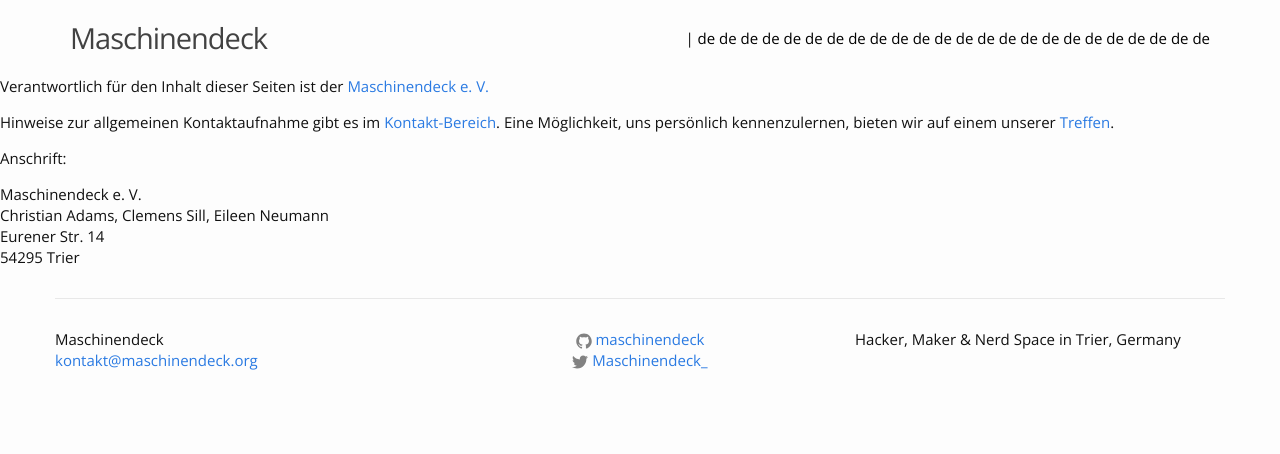
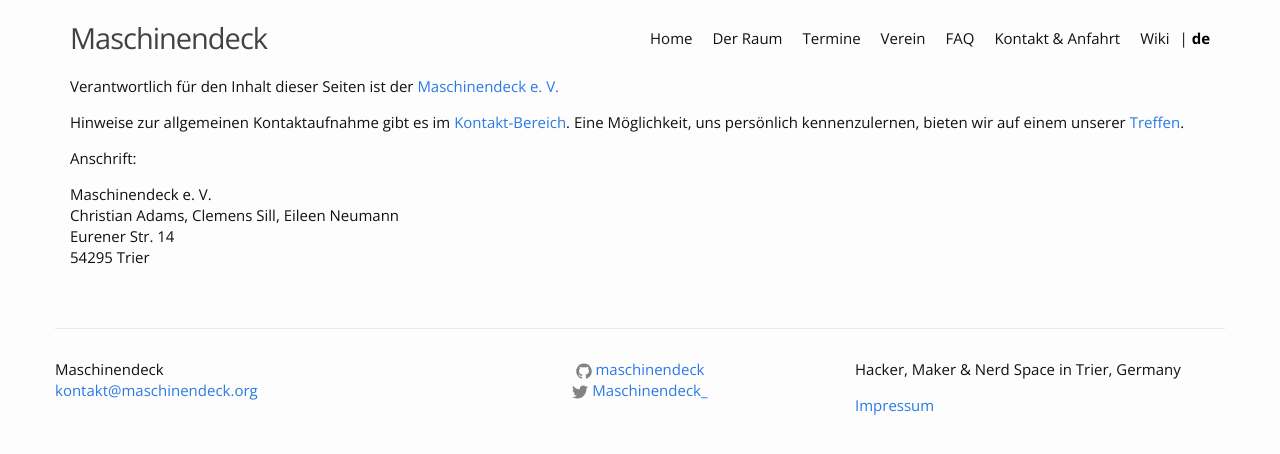
Before and after one commit to maschinendeck/maschinendeck.github.io, a Jekyll site: the page built from impressum/index.markdown, in a window 1280 px wide. Shown: the top 454 px of the page. Built offline with Jekyll 4.4.1, drawn with Linux system fonts in a browser that asks for light colours.

Commit message:
fixed missing imprint link; fixed wrong layout on imprint

```diff
--- a/_includes/footer.html
+++ b/_includes/footer.html
@@ -24,6 +24,9 @@
 
     <div class="col-md-4 footer-right">
       <p>{{ site.description }}</p>
+      <p>
+        <a href="/impressum/">Impressum</a>
+      </p>
     </div>
 
   </div>
--- a/impressum/index.markdown
+++ b/impressum/index.markdown
@@ -1,6 +1,9 @@
 ---
-layout: default
+layout: page
 title: Impressum
+permalink: /impressum/
+lang: de
+ref: impressum
 ---
 
 Verantwortlich für den Inhalt dieser Seiten ist der [Maschinendeck e. V.](https://www.maschinendeck.org/about)
```
